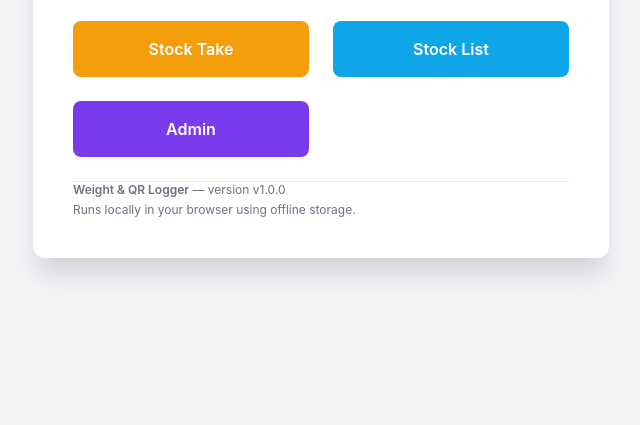
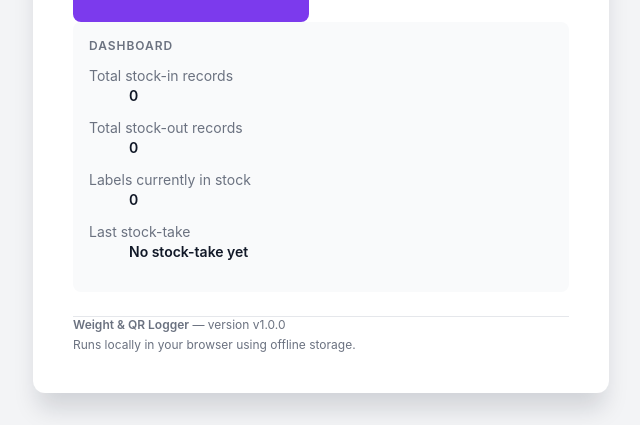
Before and after one commit to mRedzuan451/Weight-Logger, a plain HTML site: page menu.html in a window 1280 px wide. Shown: the part 375-800 px from the top of the page, without its empty margins (319-959 px from the left). Drawn offline with Linux system fonts and the light colour scheme; sample sign-in values are in the browser's storage.

Commit message:
Add Dashboard

```diff
--- a/menu.html
+++ b/menu.html
@@ -38,6 +38,27 @@
                 Admin
             </a>
         </div>
+        <div class="bg-gray-50 rounded-lg p-4 text-left">
+            <h2 class="text-xs font-semibold text-gray-500 uppercase tracking-wide">Dashboard</h2>
+            <dl class="mt-3 grid grid-cols-2 gap-3 text-sm">
+                <div>
+                    <dt class="text-gray-500">Total stock-in records</dt>
+                    <dd id="dash-total-in" class="text-gray-900 font-semibold">--</dd>
+                </div>
+                <div>
+                    <dt class="text-gray-500">Total stock-out records</dt>
+                    <dd id="dash-total-out" class="text-gray-900 font-semibold">--</dd>
+                </div>
+                <div>
+                    <dt class="text-gray-500">Labels currently in stock</dt>
+                    <dd id="dash-in-stock-labels" class="text-gray-900 font-semibold">--</dd>
+                </div>
+                <div>
+                    <dt class="text-gray-500">Last stock-take</dt>
+                    <dd id="dash-last-stocktake" class="text-gray-900 font-semibold">No stock-take yet</dd>
+                </div>
+            </dl>
+        </div>
         <div class="mt-6 pt-4 border-t text-xs text-gray-500 text-left">
             <p><span class="font-semibold">Weight &amp; QR Logger</span> &mdash; version <span id="app-version"></span></p>
             <p class="mt-1">Runs locally in your browser using offline storage.</p>
--- a/scripts/menu.js
+++ b/scripts/menu.js
@@ -25,6 +25,98 @@ function isAdmin(user) {
   const name = (user.name || '').trim().toLowerCase();
   const id = (user.employeeId || user.username || '').trim();
   return name === 'admin' && id === '1234';
+}
+
+function parseJsonArray(key) {
+  try {
+    const raw = localStorage.getItem(key);
+    const value = raw ? JSON.parse(raw) : [];
+    return Array.isArray(value) ? value : [];
+  } catch {
+    return [];
+  }
+}
+
+function getLatestTimestamp(records) {
+  let latest = null;
+  for (const r of records) {
+    if (!r || !r.timestamp) continue;
+    const t = new Date(r.timestamp).getTime();
+    if (Number.isNaN(t)) continue;
+    if (latest === null || t > latest) {
+      latest = t;
+    }
+  }
+  return latest;
+}
+
+function computeInStockLabelCount(ins, outs) {
+  if (!Array.isArray(ins) && !Array.isArray(outs)) return 0;
+
+  const latestInByLabel = new Map();
+  if (Array.isArray(ins)) {
+    for (const r of ins) {
+      if (!r || !r.labelId) continue;
+      const t = r.timestamp ? new Date(r.timestamp).getTime() : 0;
+      const existing = latestInByLabel.get(r.labelId);
+      const existingT = existing && existing.timestamp ? new Date(existing.timestamp).getTime() : -1;
+      if (!existing || t > existingT) {
+        latestInByLabel.set(r.labelId, r);
+      }
+    }
+  }
+
+  const latestOutByLabel = new Map();
+  if (Array.isArray(outs)) {
+    for (const r of outs) {
+      if (!r || !r.labelId) continue;
+      const t = r.timestamp ? new Date(r.timestamp).getTime() : 0;
+      const existing = latestOutByLabel.get(r.labelId);
+      const existingT = existing && existing.timestamp ? new Date(existing.timestamp).getTime() : -1;
+      if (!existing || t > existingT) {
+        latestOutByLabel.set(r.labelId, r);
+      }
+    }
+  }
+
+  let count = 0;
+  latestInByLabel.forEach((inRec, labelId) => {
+    const inTime = inRec.timestamp ? new Date(inRec.timestamp).getTime() : 0;
+    const outRec = latestOutByLabel.get(labelId);
+    const outTime = outRec && outRec.timestamp ? new Date(outRec.timestamp).getTime() : -1;
+    const status = outRec && !Number.isNaN(outTime) && outTime > inTime ? 'OUT' : 'IN';
+    if (status === 'IN') {
+      count += 1;
+    }
+  });
+
+  return count;
+}
+
+function populateDashboard() {
+  const totalInEl = document.getElementById('dash-total-in');
+  const totalOutEl = document.getElementById('dash-total-out');
+  const inStockEl = document.getElementById('dash-in-stock-labels');
+  const lastStockTakeEl = document.getElementById('dash-last-stocktake');
+
+  if (!totalInEl || !totalOutEl || !inStockEl || !lastStockTakeEl) return;
+
+  const ins = parseJsonArray('weight_records');
+  const outs = parseJsonArray('stock_out_records');
+  const stockTakeHistory = parseJsonArray('stock_take_history');
+
+  totalInEl.textContent = String(ins.length);
+  totalOutEl.textContent = String(outs.length);
+
+  const inStockCount = computeInStockLabelCount(ins, outs);
+  inStockEl.textContent = String(inStockCount);
+
+  const latestTs = getLatestTimestamp(stockTakeHistory);
+  if (!latestTs) {
+    lastStockTakeEl.textContent = 'No stock-take yet';
+  } else {
+    lastStockTakeEl.textContent = new Date(latestTs).toLocaleString();
+  }
 }
 
 window.addEventListener('DOMContentLoaded', () => {
@@ -55,4 +147,6 @@ window.addEventListener('DOMContentLoaded', () => {
       adminBtn.style.display = 'none';
     }
   }
+
+  populateDashboard();
 });
```
